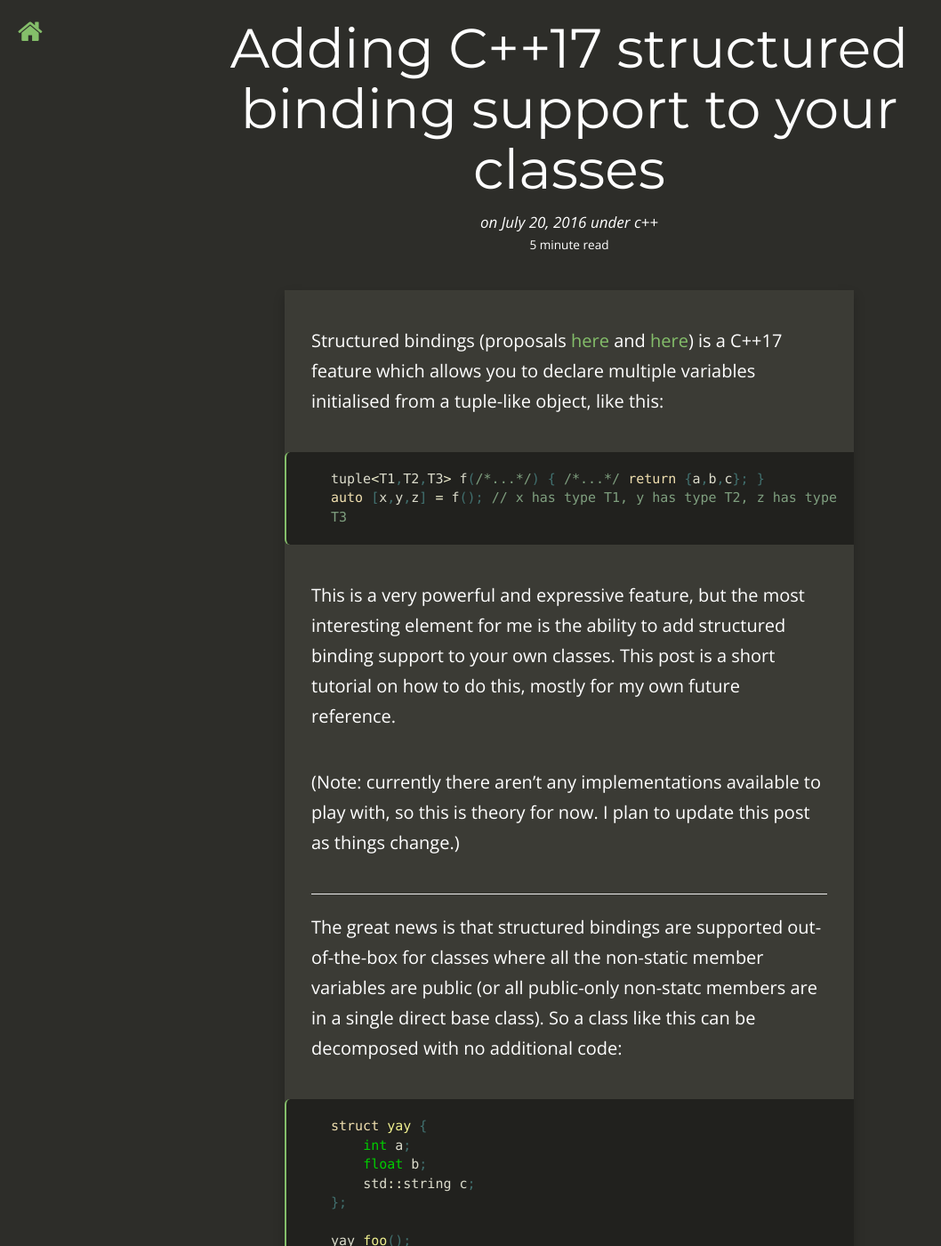
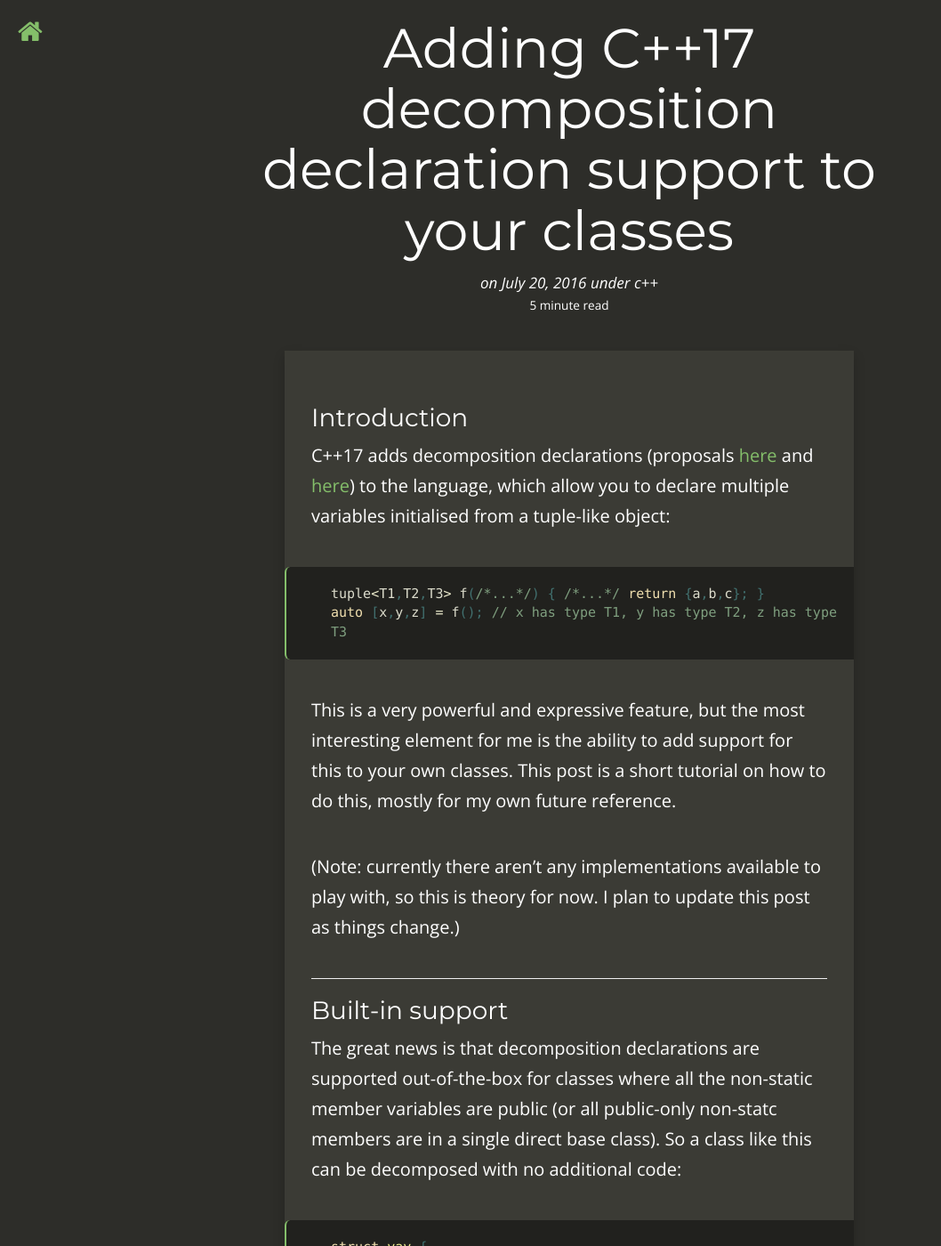
Before and after one commit to TartanLlama/tartanllama.github.io, a Jekyll site: the page built from _posts/2016-07-20-structured-bindings.md, in a window 1280 px wide and 1400 px high. Shown: the whole window at 89% size, without its empty margins (0-1058 px from the left). Built offline with Jekyll 4.4.1, drawn with Linux system fonts in a browser that asks for light colours; nearby versions of some CDN libraries; comment, search, counter and statistics services are not loaded; some of the changed text lies outside the part shown.

Commit message:
Rename structured bindings post

```diff
--- a/_posts/2016-07-20-structured-bindings.md
+++ b/_posts/2016-07-20-structured-bindings.md
@@ -1,28 +1,32 @@
 ---
 layout:     post
-title:      "Adding C++17 structured binding support to your classes"
+title:      "Adding C++17 decomposition declaration support to your classes"
 date:       2016-07-20
-summary:    Tutorial for adding structured binding support to classes
+summary:    Tutorial for adding decomposition declaration support to classes
 category:   c++
 tags:
  - c++
  - c++17
 ---
 
-Structured bindings (proposals [here](https://isocpp.org/files/papers/P0144R1.pdf) and [here](http://www.open-std.org/jtc1/sc22/wg21/docs/papers/2016/p0217r2.html)) is a C++17 feature which allows you to declare multiple variables initialised from a tuple-like object, like this:
+### Introduction
+
+C++17 adds decomposition declarations (proposals [here](https://isocpp.org/files/papers/P0144R1.pdf) and [here](http://www.open-std.org/jtc1/sc22/wg21/docs/papers/2016/p0217r2.html)) to the language, which allow you to declare multiple variables initialised from a tuple-like object:
 
 {% highlight cpp %}
 tuple<T1,T2,T3> f(/*...*/) { /*...*/ return {a,b,c}; }
 auto [x,y,z] = f(); // x has type T1, y has type T2, z has type T3
 {% endhighlight %}
 
-This is a very powerful and expressive feature, but the most interesting element for me is the ability to add structured binding support to your own classes. This post is a short tutorial on how to do this, mostly for my own future reference.
+This is a very powerful and expressive feature, but the most interesting element for me is the ability to add support for this to your own classes. This post is a short tutorial on how to do this, mostly for my own future reference.
 
 (Note: currently there aren't any implementations available to play with, so this is theory for now. I plan to update this post as things change.)
 
 -----------------------
 
-The great news is that structured bindings are supported out-of-the-box for classes where all the non-static member variables are public (or all public-only non-statc members are in a single direct base class). So a class like this can be decomposed with no additional code:
+### Built-in support
+
+The great news is that decomposition declarations are supported out-of-the-box for classes where all the non-static member variables are public (or all public-only non-statc members are in a single direct base class). So a class like this can be decomposed with no additional code:
 
 {% highlight cpp %}
 struct yay {
@@ -48,9 +52,11 @@ yay_wrapper bar();
 auto [a, b, c] = bar();
 {% endhighlight %}
 
-If you have more complex classes, or want to wrap/process members before exposing them, you'll need to add structured binding support yourself. Fortunately, this is rather elegantly built on top of existing mechanisms. All you need to do is tell the compiler how many variables you want to expose, the types of them, and how to get at the values. This is done through the `std::tuple_size`, `std::tuple_element`, and `get` utilities.
+If you have more complex classes, or want to wrap/process members before exposing them, you'll need to add support yourself. Fortunately, this is rather elegantly built on top of existing mechanisms. All you need to do is tell the compiler how many variables you want to expose, the types of them, and how to get at the values. This is done through the `std::tuple_size`, `std::tuple_element`, and `get` utilities.
 
 -------------------------------------
+
+### Supporting other classes
 
 For demonstration purposes we'll write a small class named `Config`, which stores some immutable configuration data. We'll be returning `name` as a C++17 `std::string_view`, `id` by value, and `data` by reference to const.
 
```
Also changed, not shown: _posts/2016-10-18-declare-class-in-func.md (+1 -1 lines).
